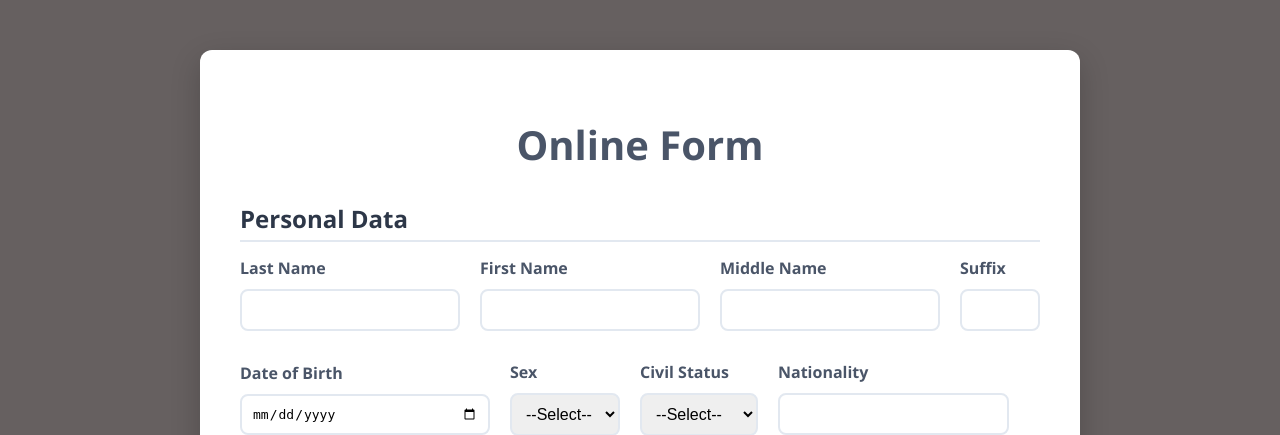
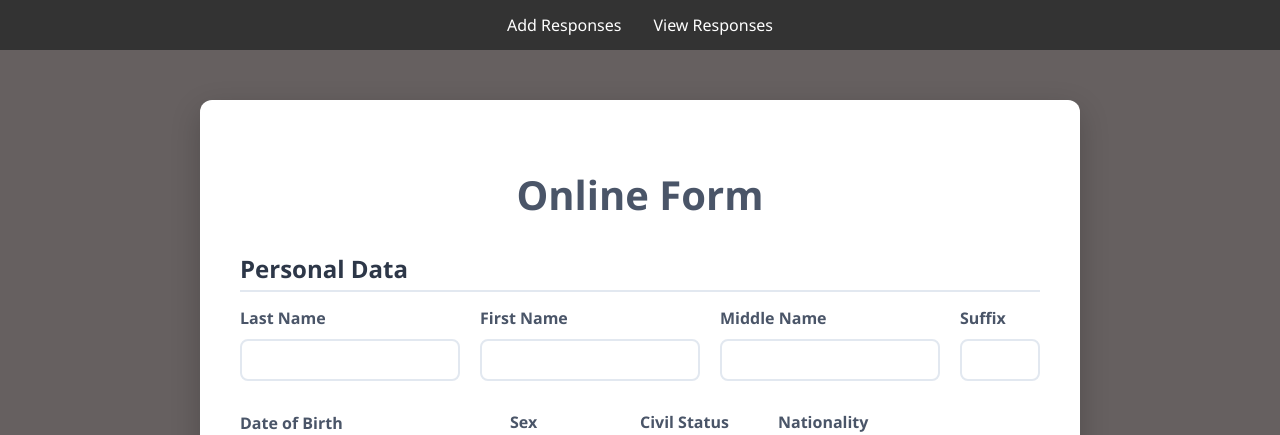
Before and after one commit to sabonhumot/OnlineFormConversion, a PHP site: page / in a window 1280 px wide. Shown: the top 435 px of the page. Run offline with PHP 8.4, Linux system fonts and the light colour scheme.

Commit message:
work on view responses

```diff
--- /dev/null
+++ b/Navbar/navbar.html
@@ -0,0 +1,13 @@
+<html>
+<head>
+    <link rel="stylesheet" href="Navbar/navbar.module.css">
+</head>
+<body>
+
+
+    <div class="topnav">
+        <a href="index.php">Add Responses</a>
+        <a href="view.php">View Responses</a>
+    </div>
+</body>
+</html>
--- /dev/null
+++ b/Navbar/navbar.module.css
@@ -0,0 +1,19 @@
+a {
+    text-decoration: none;
+    color: white;
+    padding: 14px 16px;
+}
+
+.topnav {
+    background-color: #333;
+    overflow: hidden;
+    display: flex;
+    align-items: center;
+    justify-content: center;
+}
+
+.topnav a:hover {
+    background-color: #ddd;
+    color: black;
+    border-radius: 18px;
+}
--- a/index.php
+++ b/index.php
@@ -9,6 +9,9 @@
 </head>
 <body>
 
+    <?php
+    require_once 'Navbar/navbar.html';
+    ?>
 
     <div class="container">
     <h1>Online Form</h1>
@@ -224,6 +227,8 @@
 
 
 
+
 <script src="script.js"></script>
+<div id="toast" class="toast hidden">Saved Successfully</div>
 </body>
 </html>
--- a/script.js
+++ b/script.js
@@ -276,6 +276,10 @@ document.addEventListener('DOMContentLoaded', () => {
     }
 
 
+    if (new URLSearchParams(window.location.search).get('success') === '1') {
+        showSuccess('Data submitted successfully!');
+    }
+
 });
 
 let beneficiaryCount = 0;
@@ -402,3 +406,22 @@ document.addEventListener('DOMContentLoaded', () => {
   }
 
 });
+
+function showSuccess(message) {
+  const toast = document.getElementById('toast');
+
+  toast.textContent = message;
+  toast.classList.remove('hidden');
+
+  toast.offsetHeight;
+
+  toast.classList.add('show');
+
+  setTimeout(() => {
+    toast.classList.remove('show');
+
+    setTimeout(() => {
+      toast.classList.add('hidden');
+    }, 400);
+  }, 3000);
+}
--- a/styles.css
+++ b/styles.css
@@ -212,6 +212,30 @@ input[type="submit"]:hover {
     margin-top: 10px;
 }
 
+.toast {
+    position: fixed;
+    top: 20px;
+    right: 20px;
+    background-color: #2ecc71;
+    color: #fff;
+    padding: 14px 20px;
+    border-radius: 6px;
+    font-size: 14px;
+    box-shadow: 0 8px 20px rgba(0,0,0,0.15);
+
+    opacity: 0;
+    transform: translateX(120%);
+    transition: all 0.4s ease;
+    z-index: 9999;
+}
+
+.toast.show {
+    opacity: 1;
+    transform: translateX(0);
+    display: block !important;
+}
+
+
 .hidden {
     display: none !important;
 }
--- a/submit.php
+++ b/submit.php
@@ -116,7 +116,7 @@
                 ':monthly_earnings' => trim($_POST['monthlyearnings'] ?? null),
             ]);
         } else if ($occupationType === 'nws') {
-            $sql_nws = "INSERT INTO non_working_spouse(user_id, common_ref, monthly_earnings)
+            $sql_nws = "INSERT INTO nws(user_id, common_ref, monthly_earnings)
                         VALUES(:user_id, :common_ref, :monthly_earnings)";
             $stmt_nws = $db->prepare($sql_nws);
             $stmt_nws->execute([
@@ -127,7 +127,8 @@
         }
 
         $db->commit();
-        echo "Data submitted successfully.";
+        header("Location: index.php?success=1");
+        exit();
         } catch (Exception $e) {
             $db->rollBack();
             echo "Failed to submit data: " . $e->getMessage();
```
Also changed, not shown: view.php (added, +21 -0 lines).
